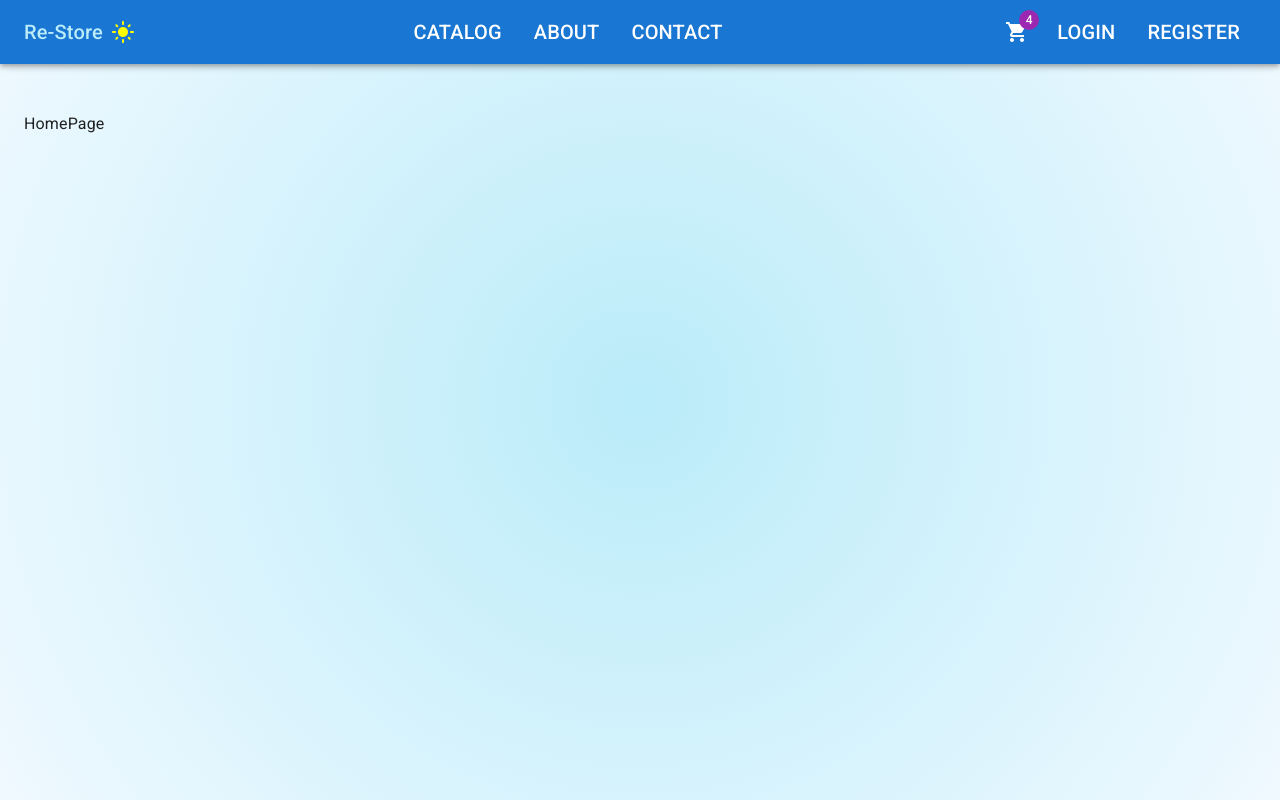
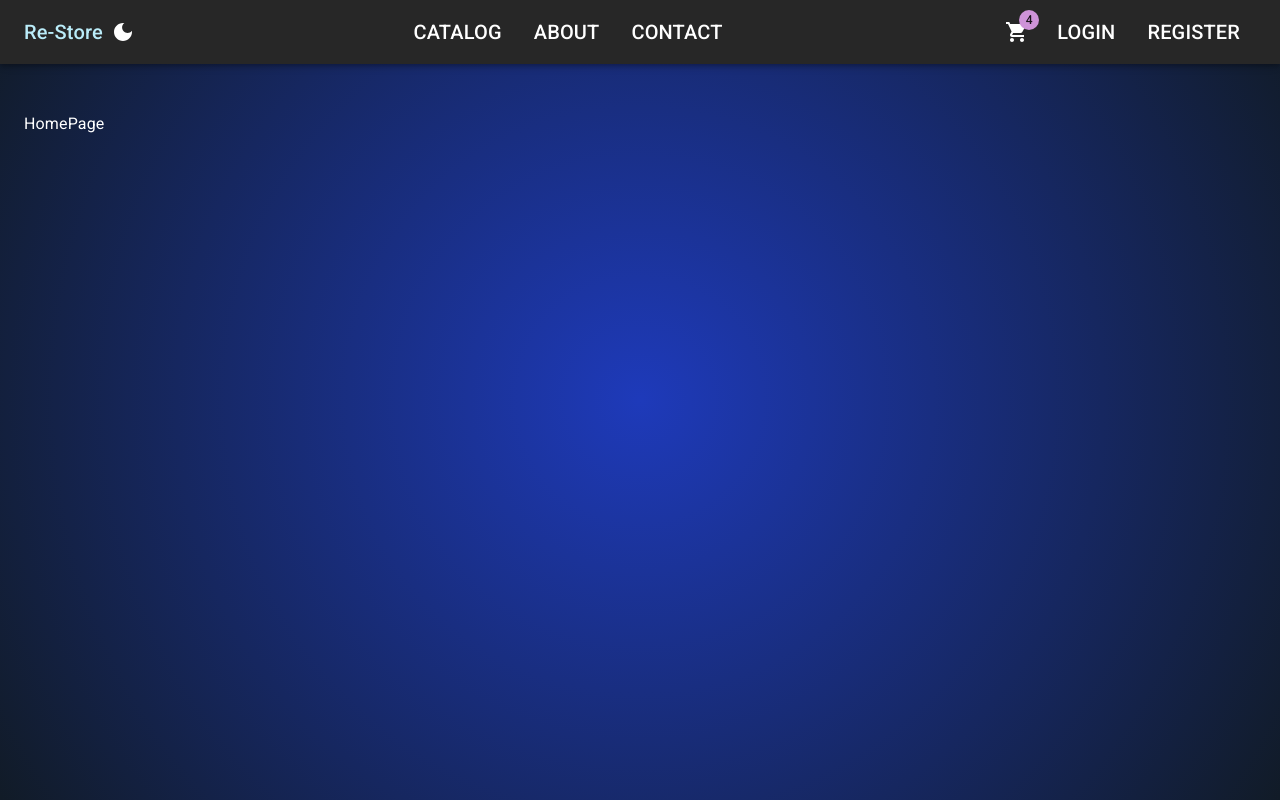
Before and after one commit to DenWonder/pet_project_e_commerce_store, a React (Vite) app in the folder client/: page / in a window 1280 px wide. Built offline with nearby package versions, Linux system fonts and the light colour scheme.

Commit message:
Using Redux store for dark mode func

```diff
--- a/client/src/app/layout/App.tsx
+++ b/client/src/app/layout/App.tsx
@@ -1,29 +1,25 @@
-import {useState} from "react";
 import {Box, Container, createTheme, CssBaseline, ThemeProvider} from "@mui/material";
 import NavBar from "./NavBar.tsx";
 import {Outlet} from "react-router-dom";
+import {useAppSelector} from "../store/store.ts";
 
 function App() {
 
-    const [darkMode, setDarkMode] = useState(false);
-    const palleteType = darkMode ? "dark" : "light";
+    const {darkMode} = useAppSelector(state => state.ui);
+    const palleteType = darkMode ? 'dark' : 'light'
     const theme = createTheme({
         palette: {
             mode: palleteType,
             background: {
-                default: (palleteType == 'light') ? '#eaeaea': '#121212'
+                default: (palleteType === 'light') ? '#eaeaea' : '#121212'
             }
         }
-    })
-
-    const toggleDarkMode = () => {
-        setDarkMode(!darkMode);
-    }
+    });
 
 return (
     <ThemeProvider theme={theme}>
         <CssBaseline />
-        <NavBar toggleDarkMode={toggleDarkMode} darkMode={darkMode}  />
+        <NavBar />
         <Box
             sx={{
                 minHeight: '100vh',
--- a/client/src/app/layout/NavBar.tsx
+++ b/client/src/app/layout/NavBar.tsx
@@ -1,7 +1,8 @@
 import {AppBar, Badge, Box, IconButton, LinearProgress, List, ListItem, Toolbar, Typography} from "@mui/material";
 import {DarkMode, LightMode, ShoppingCart} from "@mui/icons-material";
 import {NavLink} from "react-router-dom";
-import {useAppSelector} from "../store/store.ts";
+import {useAppDispatch, useAppSelector} from "../store/store.ts";
+import {setDarkMode} from "./uiSlice.ts";
 
 const midLinks = [
     {title: 'catalog', path:'/catalog'},
@@ -26,20 +27,17 @@
     }
 }
 
-type Props = {
-    toggleDarkMode: () => void;
-    darkMode: boolean;
-}
 
-export default function NavBar({darkMode, toggleDarkMode}: Props) {
-    const {isLoading} = useAppSelector(state => state.ui);
+export default function NavBar() {
+    const {isLoading, darkMode} = useAppSelector(state => state.ui);
+    const dispatch = useAppDispatch();
 
     return (
         <AppBar position="fixed">
             <Toolbar sx={{display: "flex", justifyContent: "space-between", alignItems: "center"}}>
                 <Box display="flex" alignItems="center">
                     <Typography component={NavLink} sx={navStyles} to='/' variant='h6'>Re-Store</Typography>
-                    <IconButton onClick={toggleDarkMode}>
+                    <IconButton onClick={()=>dispatch(setDarkMode())}>
                         {darkMode ? <DarkMode /> : <LightMode sx={{color: 'yellow'}} />}
                     </IconButton>
                 </Box>
```
